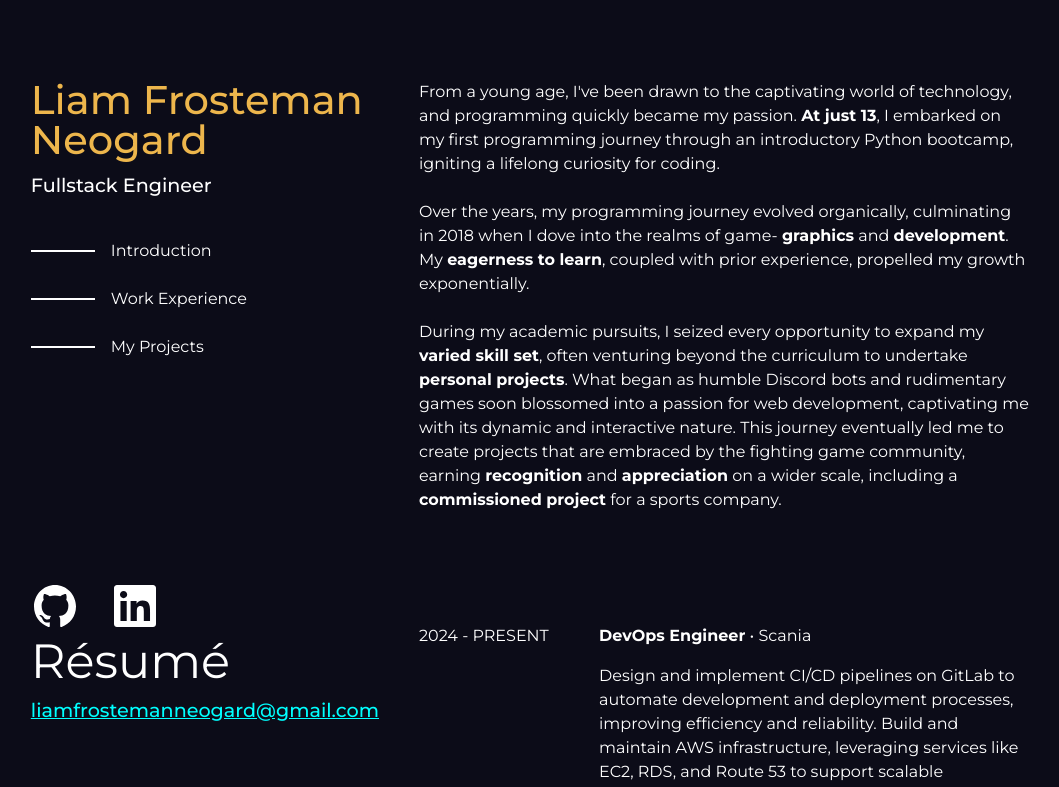
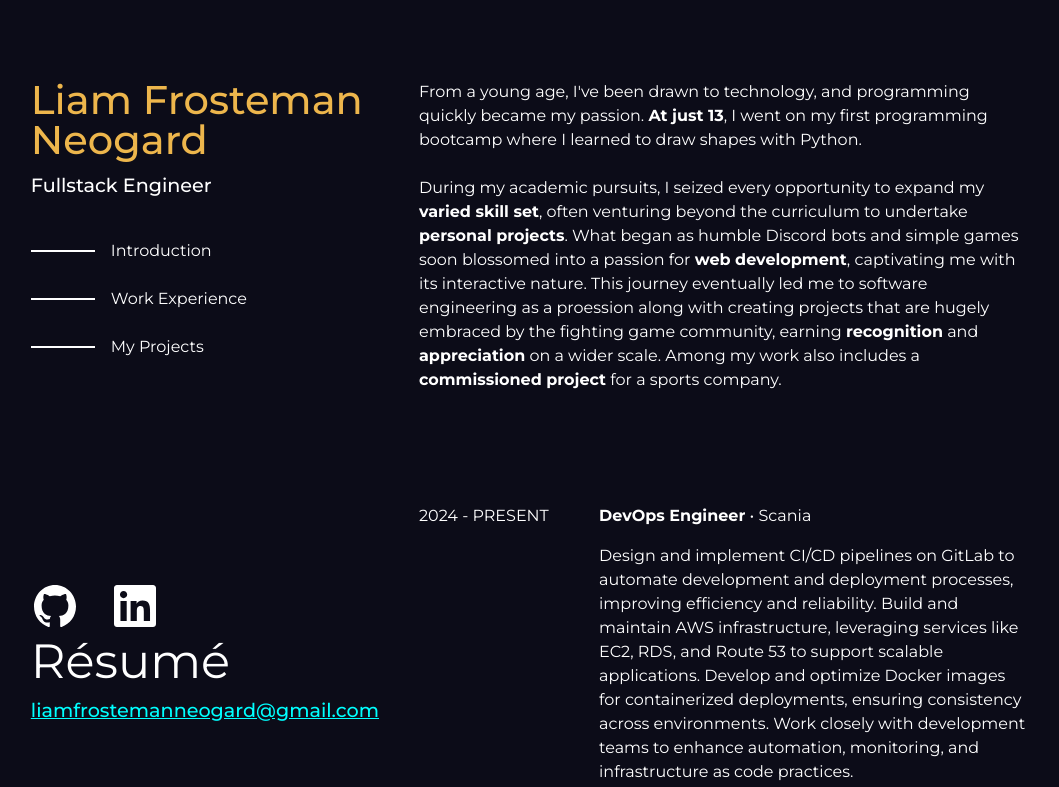
Before and after one commit to FrostemanNeogard/portfolio, a React (Vite) app: page / in a window 1280 px wide. Shown: the top 787 px of the page, without its empty margins (110-1169 px from the left). Built offline with nearby package versions, Linux system fonts and the light colour scheme; a web font is replaced by a local one.

Commit message:
Shorten introduction

```diff
--- a/src/components/homePage/index.tsx
+++ b/src/components/homePage/index.tsx
@@ -56,32 +56,23 @@ export const HomePage = () => {
       </Styled.FullHeightContainer>
       <Styled.RightContent>
         <p id="introduction">
-          From a young age, I've been drawn to the captivating world of
-          technology, and programming quickly became my passion.{" "}
-          <strong>At just 13</strong>, I embarked on my first programming
-          journey through an introductory Python bootcamp, igniting a lifelong
-          curiosity for coding.
-          <br />
-          <br />
-          Over the years, my programming journey evolved organically,
-          culminating in 2018 when I dove into the realms of game-{" "}
-          <strong>graphics</strong> and <strong>development</strong>. My{" "}
-          <strong>eagerness to learn</strong>, coupled with prior experience,
-          propelled my growth exponentially.
+          From a young age, I've been drawn to technology, and programming
+          quickly became my passion. <strong>At just 13</strong>, I went on my
+          first programming bootcamp where I learned to draw shapes with Python.
           <br />
           <br />
           During my academic pursuits, I seized every opportunity to expand my{" "}
           <strong>varied skill set</strong>, often venturing beyond the
           curriculum to undertake <strong>personal projects</strong>. What began
-          as humble Discord bots and rudimentary games soon blossomed into a
-          passion for web development, captivating me with its dynamic and
-          interactive nature. This journey eventually led me to create projects
-          that are embraced by the fighting game community, earning{" "}
+          as humble Discord bots and simple games soon blossomed into a passion
+          for <strong>web development</strong>, captivating me with its
+          interactive nature. This journey eventually led me to software
+          engineering as a proession along with creating projects that are
+          hugely embraced by the fighting game community, earning{" "}
           <strong>recognition</strong> and <strong>appreciation</strong> on a
-          wider scale, including a <strong>commissioned project</strong> for a
-          sports company.
+          wider scale. Among my work also includes a{" "}
+          <strong>commissioned project</strong> for a sports company.
         </p>
-
         <WorkExperiences />
         <ProjectShowcases />
       </Styled.RightContent>
```
